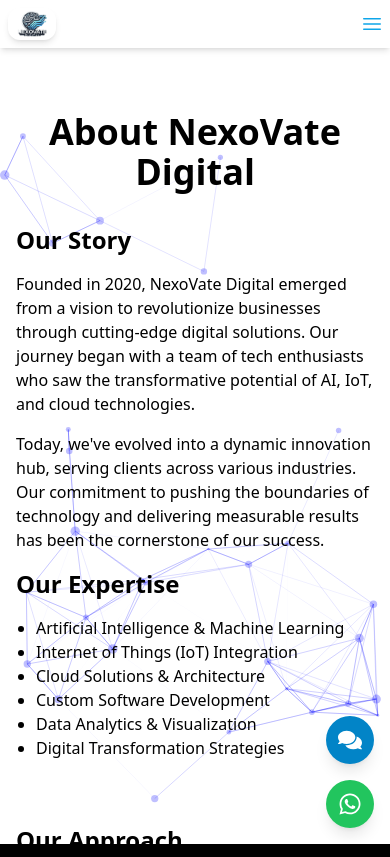
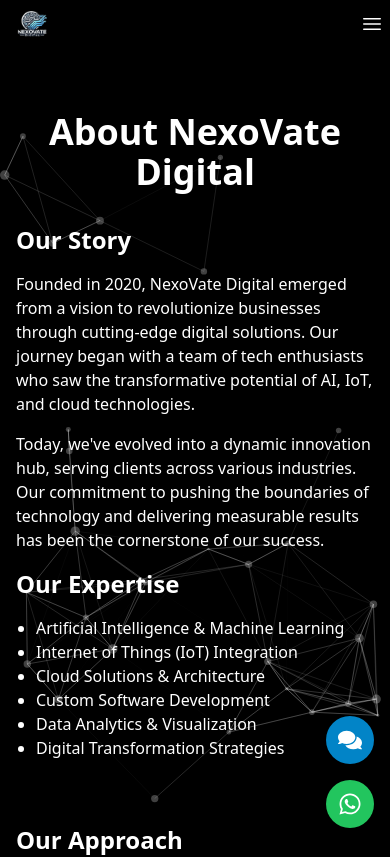
Before and after one commit to Muhammadd-01/NexoVate-Digital, a React (Vite) app: page /about in a window 390 px wide. Shown: the top 857 px of the page. Built offline with nearby package versions, Linux system fonts and the light colour scheme.

Commit message:
Nexovate Digital

```diff
--- a/index.html
+++ b/index.html
@@ -1,5 +1,5 @@
 <!DOCTYPE html>
-<html lang="en">
+<html lang="en" class="dark">
 <head>
   <meta charset="UTF-8" />
   <link rel="icon" type="image/svg+xml" href="/favicon.svg" />
--- a/src/components/Header.jsx
+++ b/src/components/Header.jsx
@@ -1,8 +1,7 @@
 import { Link, useLocation } from "react-router-dom";
-import { useState, useEffect, useContext } from "react";
-import { Bars3Icon, XMarkIcon, MoonIcon, SunIcon } from "@heroicons/react/24/outline";
+import { useState, useEffect } from "react";
+import { Bars3Icon, XMarkIcon } from "@heroicons/react/24/outline";
 import { motion, AnimatePresence } from "framer-motion";
-import { ThemeContext } from "../contexts/ThemeContext";
 
 const navigation = [
   { name: "Home", href: "/" },
@@ -10,35 +9,34 @@ const navigation = [
   { name: "Packages", href: "/packages" },
   { name: "Services", href: "/services" },
   { name: "Portfolios", href: "/portfolios" },
-  // { name: "Testimonials", href: "/testimonials" },
-  // { name: "Blog", href: "/blog" },
+  { name: "Testimonials", href: "/testimonials" },
+  { name: "Blog", href: "/blog" },
   { name: "Team", href: "/team" },
-  // { name: "Career", href: "/career" },
+  { name: "Career", href: "/career" },
   { name: "Contact", href: "/contact" },
 ];
 
 export default function Header() {
   const [mobileMenuOpen, setMobileMenuOpen] = useState(false);
   const location = useLocation();
-  const { theme, toggleTheme } = useContext(ThemeContext);
 
   useEffect(() => {
     setMobileMenuOpen(false);
-  }, []);
+  }, [location]);
 
   return (
     <motion.header
-      initial={{ opacity: 0, y: -50 }}
+      initial={{ opacity: 0, y: -40 }}
       animate={{ opacity: 1, y: 0 }}
-      transition={{ duration: 0.5 }}
+      transition={{ duration: 0.4 }}
       className="bg-nexovate-gradient shadow-md sticky top-0 z-50 backdrop-blur-sm"
     >
       <nav
-        className="mx-auto flex max-w-7xl items-center justify-between p-2 lg:px-6"
+        className="relative mx-auto flex max-w-7xl items-center justify-between p-2 lg:px-6"
         aria-label="Global"
       >
-        {/* Logo */}
-        <div className="flex lg:flex-1">
+        {/* Logo (Left) */}
+        <div className="flex flex-1 justify-start">
           <Link to="/" className="-m-1.5 p-1.5">
             <span className="sr-only">NexoVate Digital</span>
             <motion.div whileHover={{ scale: 1.05 }} className="relative flex items-center">
@@ -51,24 +49,8 @@ export default function Header() {
           </Link>
         </div>
 
-        {/* Mobile Menu Button */}
-        <div className="flex lg:hidden">
-          <button
-            type="button"
-            className="-m-2.5 inline-flex items-center justify-center rounded-md p-2 text-nexovate-blue-500 hover:bg-nexovate-gradient hover:text-white"
-            onClick={() => setMobileMenuOpen(!mobileMenuOpen)}
-          >
-            <span className="sr-only">Open main menu</span>
-            {mobileMenuOpen ? (
-              <XMarkIcon className="h-6 w-6" aria-hidden="true" />
-            ) : (
-              <Bars3Icon className="h-6 w-6" aria-hidden="true" />
-            )}
-          </button>
-        </div>
-
-        {/* Desktop Nav Links */}
-        <div className="hidden lg:flex lg:gap-x-8">
+        {/* Desktop Nav (Centered) */}
+        <div className="hidden lg:flex absolute left-1/2 transform -translate-x-1/2 gap-x-8">
           {navigation.map((item) => (
             <Link
               key={item.name}
@@ -86,16 +68,18 @@ export default function Header() {
           ))}
         </div>
 
-        {/* Theme Toggle */}
-        <div className="hidden lg:flex lg:flex-1 lg:justify-end">
+        {/* Mobile Menu Button (Right) */}
+        <div className="flex lg:hidden">
           <button
-            onClick={toggleTheme}
-            className="rounded-full p-1.5 bg-white text-nexovate-blue-800 hover:bg-nexovate-gradient hover:text-white"
+            type="button"
+            className="-m-2.5 inline-flex items-center justify-center rounded-md p-2 text-white hover:bg-nexovate-blue-700"
+            onClick={() => setMobileMenuOpen(!mobileMenuOpen)}
           >
-            {theme === "dark" ? (
-              <SunIcon className="h-5 w-5" />
+            <span className="sr-only">Open main menu</span>
+            {mobileMenuOpen ? (
+              <XMarkIcon className="h-6 w-6" aria-hidden="true" />
             ) : (
-              <MoonIcon className="h-5 w-5" />
+              <Bars3Icon className="h-6 w-6" aria-hidden="true" />
             )}
           </button>
         </div>
@@ -126,15 +110,6 @@ export default function Header() {
                   {item.name}
                 </Link>
               ))}
-              <button
-                onClick={() => {
-                  toggleTheme();
-                  setMobileMenuOpen(false);
-                }}
-                className="block w-full text-left rounded-md px-3 py-2 text-base font-medium text-white hover:bg-nexovate-blue-700"
-              >
-                {theme === "dark" ? "Light Mode" : "Dark Mode"}
-              </button>
             </div>
           </motion.div>
         )}
--- a/src/contexts/ThemeContext.jsx
+++ b/src/contexts/ThemeContext.jsx
@@ -1,29 +1,40 @@
-import React, { createContext, useState, useEffect } from "react"
+import React, { createContext, useState, useEffect } from "react";
 
-export const ThemeContext = createContext()
+export const ThemeContext = createContext();
 
 export const ThemeProvider = ({ children }) => {
-  const [theme, setTheme] = useState("light")
+  // ✅ Always start in dark mode first
+  const [theme, setTheme] = useState("dark");
 
+  // ✅ Load user preference if exists, else default to dark
   useEffect(() => {
-    const savedTheme = localStorage.getItem("theme")
+    const savedTheme = localStorage.getItem("theme");
     if (savedTheme) {
-      setTheme(savedTheme)
+      setTheme(savedTheme);
+    } else {
+      setTheme("dark");
+      localStorage.setItem("theme", "dark");
     }
-  }, [])
+  }, []);
 
+  // ✅ Apply dark/light class dynamically
   useEffect(() => {
     if (theme === "dark") {
-      document.documentElement.classList.add("dark")
+      document.documentElement.classList.add("dark");
     } else {
-      document.documentElement.classList.remove("dark")
+      document.documentElement.classList.remove("dark");
     }
-    localStorage.setItem("theme", theme)
-  }, [theme])
+    localStorage.setItem("theme", theme);
+  }, [theme]);
 
+  // ✅ Allow toggle button to work normally
   const toggleTheme = () => {
-    setTheme((prevTheme) => (prevTheme === "light" ? "dark" : "light"))
-  }
+    setTheme((prevTheme) => (prevTheme === "light" ? "dark" : "light"));
+  };
 
-  return <ThemeContext.Provider value={{ theme, toggleTheme }}>{children}</ThemeContext.Provider>
-}
+  return (
+    <ThemeContext.Provider value={{ theme, toggleTheme }}>
+      {children}
+    </ThemeContext.Provider>
+  );
+};
```
Also changed, not shown: src/index.css (line endings or trailing spaces), src/main.jsx (line endings or trailing spaces), 1 other file (tests, documents, lock files or other folders).
